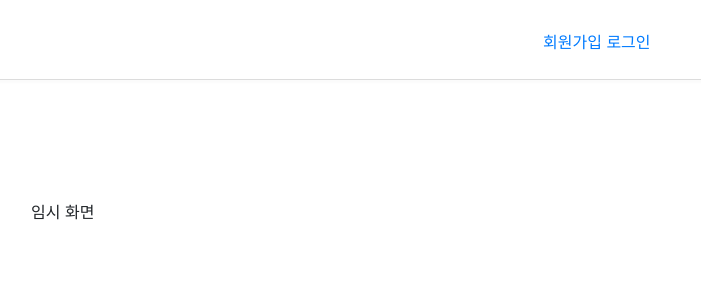
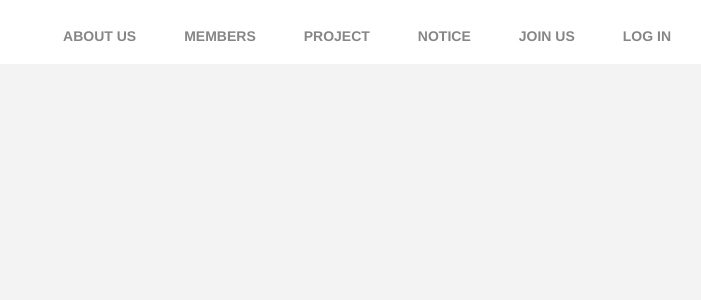
Before and after one commit to younjoo0614/snulionvalley, a Django app: page / in a window 1280 px wide; the page is wider, and only the part inside the window is pictured. Shown: the top 300 px of that part, without its empty margins (545-1246 px from the left). Run offline with Django 3.2, Linux system fonts and the light colour scheme; some libraries are stand-ins or nearby versions.

Commit message:
header by mdl

```diff
--- a/SNUlikelion/pages/static/pages/style.css
+++ b/SNUlikelion/pages/static/pages/style.css
@@ -1,28 +1,61 @@
 body {
     width: 100%;
     margin: 0px;
+    background-color: #f3f3f3;
 }
 
-.header {
-    width: 100%;
-    height: 80px;
-    position: fixed;
-    top:0;
-    display : flex;
-    flex-direction: row;
-    background-color: #ffffff;
-    border-bottom: 0.5px solid rgb(220, 220, 220);
-    box-shadow:  0px 0px 3px 3px rgba(0, 0, 0, 0.02) ;
-    z-index: 5;
+.android-header {
+    overflow: visible;
+    background-color: white;
 }
 
-.login {
-    margin-left: 85%;
-    margin-top: 30px;
+.android-header .material-icons {
+    color: #767777 !important;
 }
 
-.temp {
-    position: relative;
-    top : 200px;
-    left : 45%;
+
+.android-header .mdl-navigation__link {
+    color: #757575;
+    font-weight: 700;
+    font-size: 14px;
+    text-decoration: none;
 }
+
+.android-navigation-container {
+    /* Simple hack to make the overflow happen to the left instead... */
+    direction: rtl;
+    -webkit-order: 1;
+        -ms-flex-order: 1;
+            order: 1;
+    width: 500px;
+    transition: opacity 0.2s cubic-bezier(0.4, 0, 0.2, 1),
+        width 0.2s cubic-bezier(0.4, 0, 0.2, 1);
+}
+
+.android-navigation {
+    /* ... and now make sure the content is actually LTR */
+    direction: ltr;
+    -webkit-justify-content: flex-end;
+        -ms-flex-pack: end;
+            justify-content: flex-end;
+    width: 800px;
+}
+
+.android-search-box.is-focused + .android-navigation-container {
+    opacity: 0;
+    width: 100px;
+}
+
+
+.android-navigation .mdl-navigation__link {
+    display: inline-block;
+    height: 60px;
+    line-height: 68px;
+    background-color: transparent !important;
+    border-bottom: 4px solid transparent;
+}
+
+.android-navigation .mdl-navigation__link:hover {
+/* border-bottom: 4px solid #8bc34a; */
+    border-bottom: 4px solid orange;
+}
--- a/SNUlikelion/pages/templates/base.html
+++ b/SNUlikelion/pages/templates/base.html
@@ -4,27 +4,50 @@
     <meta charset="utf-8">
     <title>SNULIKELION</title>
     {% load static %}
-    <link rel="stylesheet" href="{% static 'pages/style.css' %}">
     <link rel="stylesheet" href="https://stackpath.bootstrapcdn.com/bootstrap/4.5.0/css/bootstrap.min.css" integrity="sha384-9aIt2nRpC12Uk9gS9baDl411NQApFmC26EwAOH8WgZl5MYYxFfc+NcPb1dKGj7Sk" crossorigin="anonymous">
     <script src="https://code.jquery.com/jquery-3.5.1.min.js" integrity="sha256-9/aliU8dGd2tb6OSsuzixeV4y/faTqgFtohetphbbj0=" crossorigin="anonymous"></script>
     <script src="https://stackpath.bootstrapcdn.com/bootstrap/4.5.0/js/bootstrap.min.js" integrity="sha384-OgVRvuATP1z7JjHLkuOU7Xw704+h835Lr+6QL9UvYjZE3Ipu6Tp75j7Bh/kR0JKI" crossorigin="anonymous"></script>
+    <link rel="stylesheet" href="https://code.getmdl.io/1.3.0/material.min.css">
+    <link rel="stylesheet" href="{% static 'pages/style.css' %}">
+
 </head>
+
 <body>
 
-    <div class="header">
-        <div class = "login">
+    <div class="mdl-layout mdl-js-layout mdl-layout--fixed-header">
+
+        <div class="android-header mdl-layout__header mdl-layout__header--waterfall">
+            <div class="mdl-layout__header-row">
+
+                <!-- Add spacer, to align navigation to the right in desktop -->
+                <div class="android-header-spacer mdl-layout-spacer"></div>
+
+                <!-- Navigation -->
+                <div class="android-navigation-container">
+                    <nav class="android-navigation mdl-navigation">
                     {% if user.is_authenticated %}
-            {{ user.get_username }}님, 안녕하세요
-            {% comment %} <a href="{% url 'logout'%}?next={{request.path}}">로그아웃</a> {% endcomment %}
-            <a href="#logoutModal" data-toggle="modal">로그아웃</a>
+                        <a class="mdl-navigation__link mdl-typography--text-uppercase" href="">Archive</a>
+                        <a class="mdl-navigation__link mdl-typography--text-uppercase" href="">Calender</a>
+                        <a class="mdl-navigation__link mdl-typography--text-uppercase" href="#logoutModal" data-toggle="modal">Log out</a>
+
                     {% else %}
-            {% comment %} <a href="{% url 'signup' %}">회원가입</a>
-            <a href="{% url 'login'%}?next={{request.path}}">로그인</a>{% endcomment %}
-            <a href="#signupModal" data-toggle="modal">회원가입</a>
-            <a href="#loginModal" data-toggle="modal">로그인</a>
+                        <a class="mdl-navigation__link mdl-typography--text-uppercase" href="">About us</a>
+                        <a class="mdl-navigation__link mdl-typography--text-uppercase" href="">Members</a>
+                        <a class="mdl-navigation__link mdl-typography--text-uppercase" href="">Project</a>
+                        <a class="mdl-navigation__link mdl-typography--text-uppercase" href="">Notice</a>
+                        <a class="mdl-navigation__link mdl-typography--text-uppercase" href="#signupModal" data-toggle="modal">Join us</a>
+                        <a class="mdl-navigation__link mdl-typography--text-uppercase" href="#loginModal" data-toggle="modal">Log in</a>
+
+
                     {% endif %}
+                    </nav>
+                </div>
+
             </div>
         </div>
+    </div>
+
+
 
 {% block content %}
 
@@ -34,5 +57,7 @@
 {% include 'accounts/login.html' %}
 {% include 'accounts/logout.html' %}
 <script src="{% static 'pages/modal.js' %}"></script>
+{% comment %} <script src="https://code.getmdl.io/1.3.0/material.min.js"></script> {% endcomment %}
+
 </body>
 </html>
--- a/SNUlikelion/pages/templates/pages/index.html
+++ b/SNUlikelion/pages/templates/pages/index.html
@@ -4,10 +4,6 @@
 
 
 
-    <div class = "temp">
-        임시 화면
-    </div>
-
 
 
 {% endblock content %}
```
Lines whose indentation alone changed are shown as unchanged.
